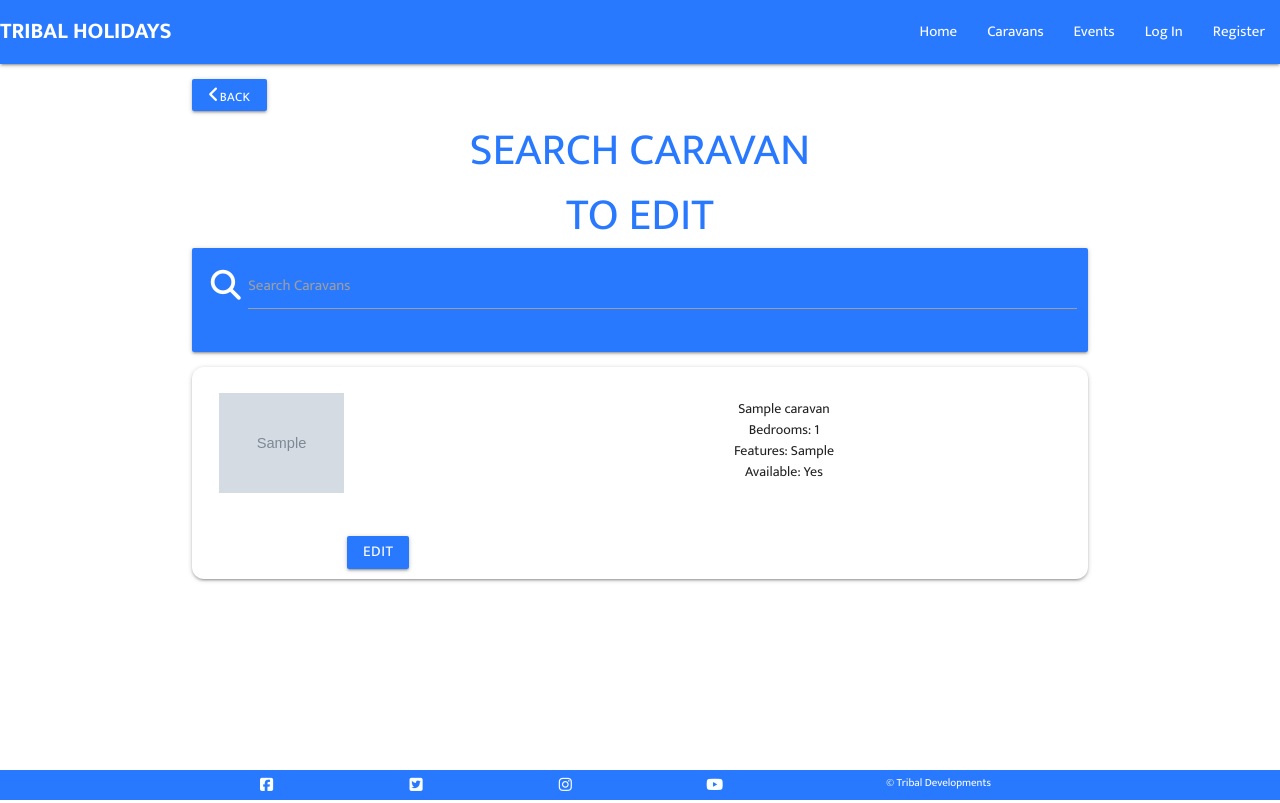
After one commit to ABaron21/Tribal_Holidays, a Flask app: a page that uses holidaymanager/templates/edit-caravan-searched.html in a window 1280 px wide. The commit adds this page. Run offline with Flask 2, Linux system fonts and the light colour scheme; tables that the repository leaves empty hold one stand-in row (values such as "Sample post"); grey boxes marked "Sample" are stand-in pictures; some libraries are stand-ins or nearby versions.

Commit message:
Add functionality and logic to allow admin users to search caravans and events by their name when editing

```diff
--- a/holidaymanager/routes.py
+++ b/holidaymanager/routes.py
@@ -93,6 +93,7 @@ def caravan_booking(caravan_id):
             start_date=request.form.get('start_date'),
             end_date=request.form.get('end_date')
         )
+        caravan.available = False
         db.session.add(booking)
         db.session.commit()
         flash("Caravan has been successfully booked")
@@ -235,10 +236,21 @@ def add_caravan():
     return render_template("add-caravan.html")
 
 
-@app.route("/edit-caravan-search")
+@app.route("/edit-caravan-search", methods=["GET", "POST"])
 def edit_caravan_search():
     caravans = list(Caravans.query.order_by(Caravans.id).all())
+    if request.method == "POST":
+        name = request.form.get("search")
+        return redirect(url_for('edit_caravan_searched', caravan_name=name))
     return render_template("edit-caravan-search.html", caravans=caravans)
+
+
+@app.route("/edit-caravan-searched/<caravan_name>", methods=["GET", "POST"])
+def edit_caravan_searched(caravan_name):
+    caravans = list(Caravans.query.order_by(Caravans.id).all())
+    return render_template(
+        "edit-caravan-searched.html",
+        caravans=caravans, caravan_name=caravan_name)
 
 
 @app.route("/edit-caravan/<int:caravan_id>", methods=["GET", "POST"])
@@ -291,10 +303,20 @@ def add_event():
     return render_template("add-event.html")
 
 
-@app.route("/edit-event-search")
+@app.route("/edit-event-search", methods=["GET", "POST"])
 def edit_event_search():
     events = list(Events.query.order_by(Events.id).all())
+    if request.method == "POST":
+        name = request.form.get("search")
+        return redirect(url_for('edit_event_searched', event_name=name))
     return render_template("edit-event-search.html", events=events)
+
+
+@app.route("/edit-event-searched/<event_name>", methods=["GET", "POST"])
+def edit_event_searched(event_name):
+    events = list(Events.query.order_by(Events.id).all())
+    return render_template(
+        "edit-event-searched.html", events=events, event_name=event_name)
 
 
 @app.route("/edit-event/<int:event_id>", methods=["GET", "POST"])
--- /dev/null
+++ b/holidaymanager/templates/edit-caravan-searched.html
@@ -0,0 +1,44 @@
+{% extends 'base.html' %}
+{% block content %}
+<div class="container">
+    <a class="btn back-btn btn-small blue accent-3" href="{{ url_for('edit_caravan_search')}}"><i class="fa-solid fa-angle-left"></i>Back</a>
+    <h1 class="page-title uppercase center">Search Caravan</h1>
+    <h1 class="page-title uppercase center">To Edit</h1>
+    <div class="row card-panel search-panel blue accent-3">
+        <form class="col s12" method="POST" action="{{ url_for('edit_caravan_search')}}">
+            <div class="row valign-wrapper center-align">
+                <div class="input-field search-input col s12">
+                    <i class="fa-solid fa-magnifying-glass white-text prefix"></i>
+                    <input type="text" name="search" id="search">
+                    <label for="search">Search Caravans</label>
+                </div>
+            </div>
+        </form>
+    </div>
+    {% for caravan in caravans%}
+        {% if caravan_name == caravan.name %}
+            <div class="card search-card">
+                <div class="card-content">
+                    <div class="row">
+                        <div class="col s4 caravan-img">
+                            <img src="{{ caravan.img_url }}"
+                                alt="caravan-img">
+                        </div>
+                        <div class="col s8 search-info">
+                            <p>{{ caravan.name }}</p>
+                            <p>Bedrooms: {{ caravan.bedrooms}}</p>
+                            <p>Features: {{ caravan.additional_feature}}</p>
+                            {% if caravan.available == True %}
+                                <p>Available: Yes</p>
+                            {% else %}
+                                <p>Available: No</p>
+                            {% endif %}
+                        </div>
+                    </div>
+                </div>
+                <a href="{{ url_for('edit_caravan', caravan_id=caravan.id)}}" class="btn btn-small blue accent-3 center">Edit</a>
+            </div>
+        {% endif %}
+    {% endfor %}
+</div>
+{% endblock %}
--- a/holidaymanager/templates/edit-event-search.html
+++ b/holidaymanager/templates/edit-event-search.html
@@ -5,7 +5,7 @@
     <h1 class="page-title uppercase center">Search Event</h1>
     <h1 class="page-title uppercase center">To Edit</h1>
     <div class="row card-panel blue accent-3">
-        <form class="col s12">
+        <form class="col s12" method="POST" action="{{ url_for('edit_event_search')}}">
             <div class="row valign-wrapper center-align">
                 <div class="input-field search-input col s12">
                     <i class="fa-solid fa-magnifying-glass white-text prefix"></i>
@@ -14,7 +14,8 @@
                 </div>
             </div>
         </form>
-    </div>{% for event in events%}
+    </div>
+    {% for event in events%}
     <div class="card search-card">
         <div class="card-content">
             <div class="row">
```
Also changed, not shown: holidaymanager/templates/edit-event-searched.html (added, +39 -0 lines).
